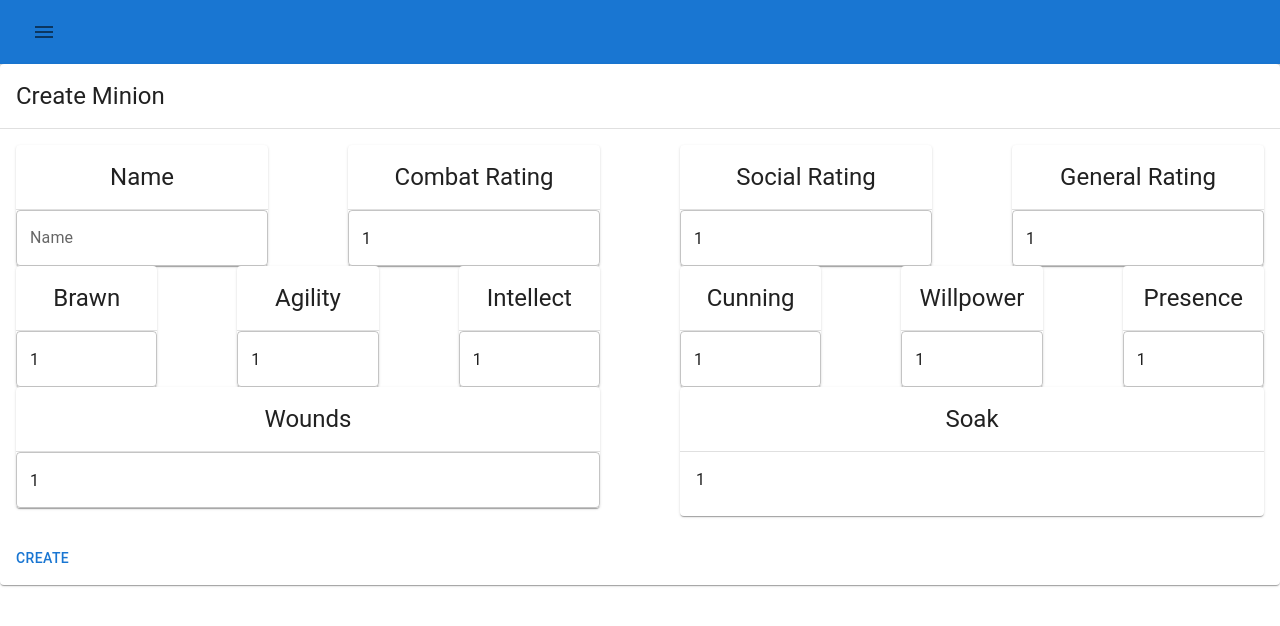
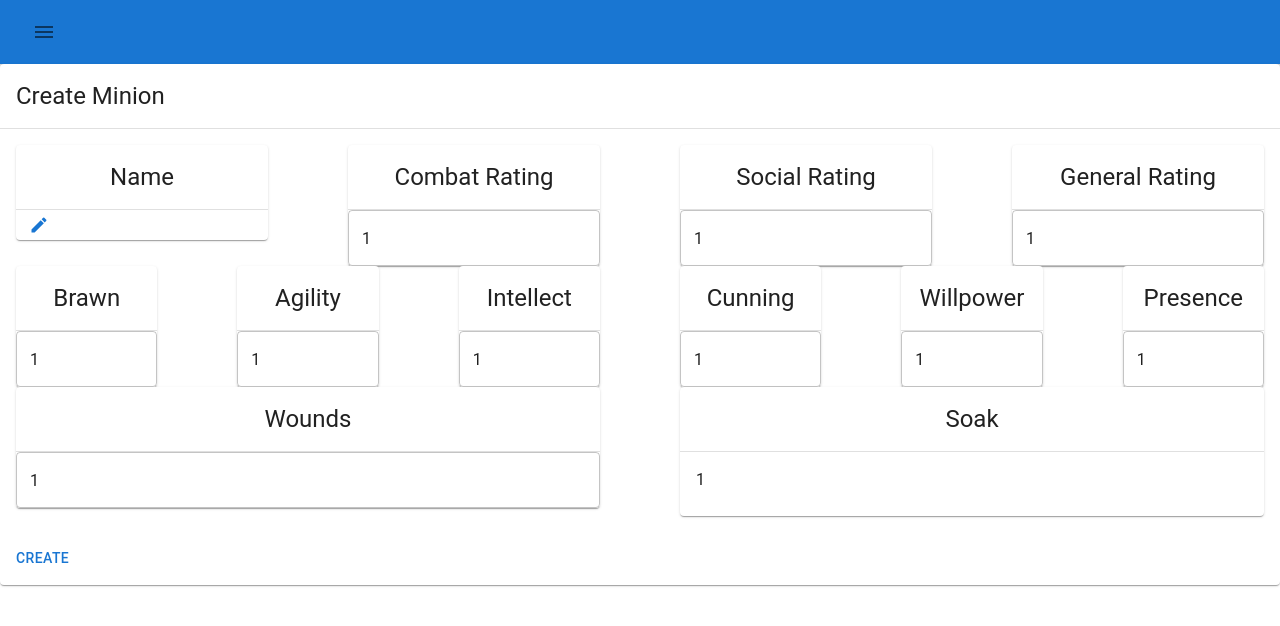
Before and after one commit to genraven1/genesys, a React (Create React App) app: page /npcs/minions/new in a window 1280 px wide. Shown: the top 626 px of the page. Built offline with nearby package versions, Linux system fonts and the light colour scheme.

Commit message:
update Text Field Logic

```diff
--- a/src/components/TextField.tsx
+++ b/src/components/input/EditTextField.tsx
@@ -5,9 +5,9 @@ import CheckIcon from '@mui/icons-material/Check';
 import { ReactNode } from "react";
 
 
-export interface TextFieldProps {
+export interface Props {
     edit: boolean,
-    editable: boolean,
+    editable?: boolean,
     viewElement: ReactNode | null,
     editElement: ReactNode | null,
     onEdit: () => void,
@@ -15,7 +15,7 @@ export interface TextFieldProps {
     onCommit: () => void,
 }
 
-export default function TextField(props: TextFieldProps): JSX.Element {
+export default function EditTextField(props: Props): JSX.Element {
     const { edit, editable, viewElement, editElement, onEdit, onCancel, onCommit } = props;
     let isEditable = editable ?? true;
 
--- /dev/null
+++ b/src/components/input/TextField.tsx
@@ -0,0 +1,69 @@
+import { ClickAwayListener, TextField, Typography } from "@mui/material";
+import { ChangeEvent, InputHTMLAttributes, useState } from "react";
+import EditTextField from "./EditTextField";
+
+export interface Props {
+    defaultValue: string,
+    defaultEdit?: boolean,
+    editable?: boolean,
+    onChange?: (value: string) => void,
+    onCommit: (value: string) => void,
+    validate?: (value: string) => boolean,
+    helperText?: string,
+    disabled?: boolean,
+    placeholder?: string,
+    errorText?: string,
+    inputProps?: InputHTMLAttributes<HTMLInputElement>
+}
+
+export default function InlineTextField(props: Props): JSX.Element {
+    const { defaultValue, defaultEdit, editable, onChange, onCommit, validate, helperText, disabled, placeholder, errorText, inputProps } = props;
+    const [textValue, setTextValue] = useState(defaultValue);
+    const [edit, setEdit] = useState(defaultEdit ?? false);
+    const [error, setError] = useState(false);
+
+    const handleOnCommit = (): void => {
+        setEdit(false);
+
+        if(!error) {
+            onCommit(textValue);
+        }
+
+        setError(false);
+    }
+
+    const handleOnCancel = (): void => {
+        setTextValue(defaultValue);
+        setEdit(!edit);
+    }
+
+    const inputOnChange = (event: ChangeEvent<HTMLInputElement>): void => {
+        const { value } = event.target;
+        let isValid = true;
+
+        if (validate) {
+            isValid = validate(value);
+        }
+
+        setError(!isValid);
+        setTextValue(isValid ? value : defaultValue);
+
+        if (onChange) {
+            onChange(value)
+        }
+    }
+
+    const editElement = (
+        <ClickAwayListener onClickAway={handleOnCommit}>
+            <TextField defaultValue={textValue} onChange={inputOnChange} helperText={error ? errorText : helperText} size='small'
+            disabled={Boolean(disabled)} placeholder={placeholder} error={error} inputProps={{ autoFocus: true, ...inputProps}} />
+        </ClickAwayListener>
+    )
+
+    const viewElement = <Typography variant='body1' style={{ wordWrap: 'break-word' }}>{textValue}</Typography>
+
+    return (
+        <EditTextField edit={edit} editable={editable} viewElement={viewElement} editElement={editElement}
+        onEdit={(): void => setEdit(!edit)} onCancel={handleOnCancel} onCommit={handleOnCommit} />
+    )
+}
--- a/src/components/npc/SoakBox.tsx
+++ b/src/components/npc/SoakBox.tsx
@@ -1,4 +1,4 @@
-import { Grid, Card, CardHeader, Divider, TextField, CardContent, Typography, ratingClasses } from "@mui/material";
+import { Grid, Card, CardHeader, Divider, CardContent, Typography } from "@mui/material";
 
 export interface SoakBoxProps {
     soak: number,
--- a/src/components/npc/minion/CreateMinion.tsx
+++ b/src/components/npc/minion/CreateMinion.tsx
@@ -1,10 +1,11 @@
-import { Button, Card, CardActions, CardContent, CardHeader, Divider, Grid, TextField } from "@mui/material";
-import { ChangeEventHandler, FocusEventHandler, FormEventHandler, useState } from "react";
+import { Button, Card, CardActions, CardContent, CardHeader, Divider, Grid } from "@mui/material";
+import { FormEventHandler, useState } from "react";
 import { useNavigate } from "react-router-dom";
 import { Wounds } from "../../../models/Actor";
 import { CharacteristicType, Characteristic } from "../../../models/Characteristics";
 import Minion, { DefaultMinion } from "../../../models/Minion";
 import { Rating, RatingType } from "../../../models/NonPlayerCharacter";
+import InlineTextField from "../../input/TextField";
 import { CharacteristicBox } from "../CharacteristicBox";
 import { RatingBox } from "../RatingBox";
 import { SoakBox } from "../SoakBox";
@@ -25,25 +26,6 @@ export default function CreateMinion(props: Props) {
         console.log(minion);
         //ActorService.createMinion(minion);
         //navigate('/actors/npcs/minions/' + minion.id);
-    }
-
-    const handleBlur: FocusEventHandler<HTMLInputElement> = (event) => {
-        const { name, value } = event.target;
-
-        setMinion((prev_state) => ({
-            ...prev_state,
-            [name]: value,
-        }));
-        updateSoak(minion);
-    }
-
-    const handleTextChange: ChangeEventHandler<HTMLInputElement> = (event) => {
-        const { name, value } = event.target;
-
-        setMinion((prev_state) => ({
-            ...prev_state,
-            [name]: value,
-        }));
     }
 
     const updateMinionCharacteristic = (characteristic: Characteristic) => {
@@ -125,6 +107,13 @@ export default function CreateMinion(props: Props) {
         }));
     }
 
+    const handleOnCommit = (value: string) => {
+        setMinion((prev_state) => ({
+            ...prev_state,
+            name: value,
+        }));
+    }
+
     return (
         <Card>
             <CardHeader title={'Create Minion'} />
@@ -137,7 +126,9 @@ export default function CreateMinion(props: Props) {
                                 <Card>
                                     <CardHeader title={'Name'} style={{ textAlign: 'center' }} />
                                     <Divider />
-                                    <TextField name='name' label='Name' value={minion.name ?? ''} onBlur={handleBlur} onChange={handleTextChange} fullWidth />
+                                    <InlineTextField defaultValue={''} editable={true} onCommit={handleOnCommit}
+                                    validate={(value: string): boolean => value.trim() !== ''} helperText={'Name'}
+                                    placeholder={'Name'} errorText={''} />
                                 </Card>
                             </Grid>
                             <RatingBox updatedRating={minion.combatRating} onRatingUpdate={updateMinionRatings} />
```
